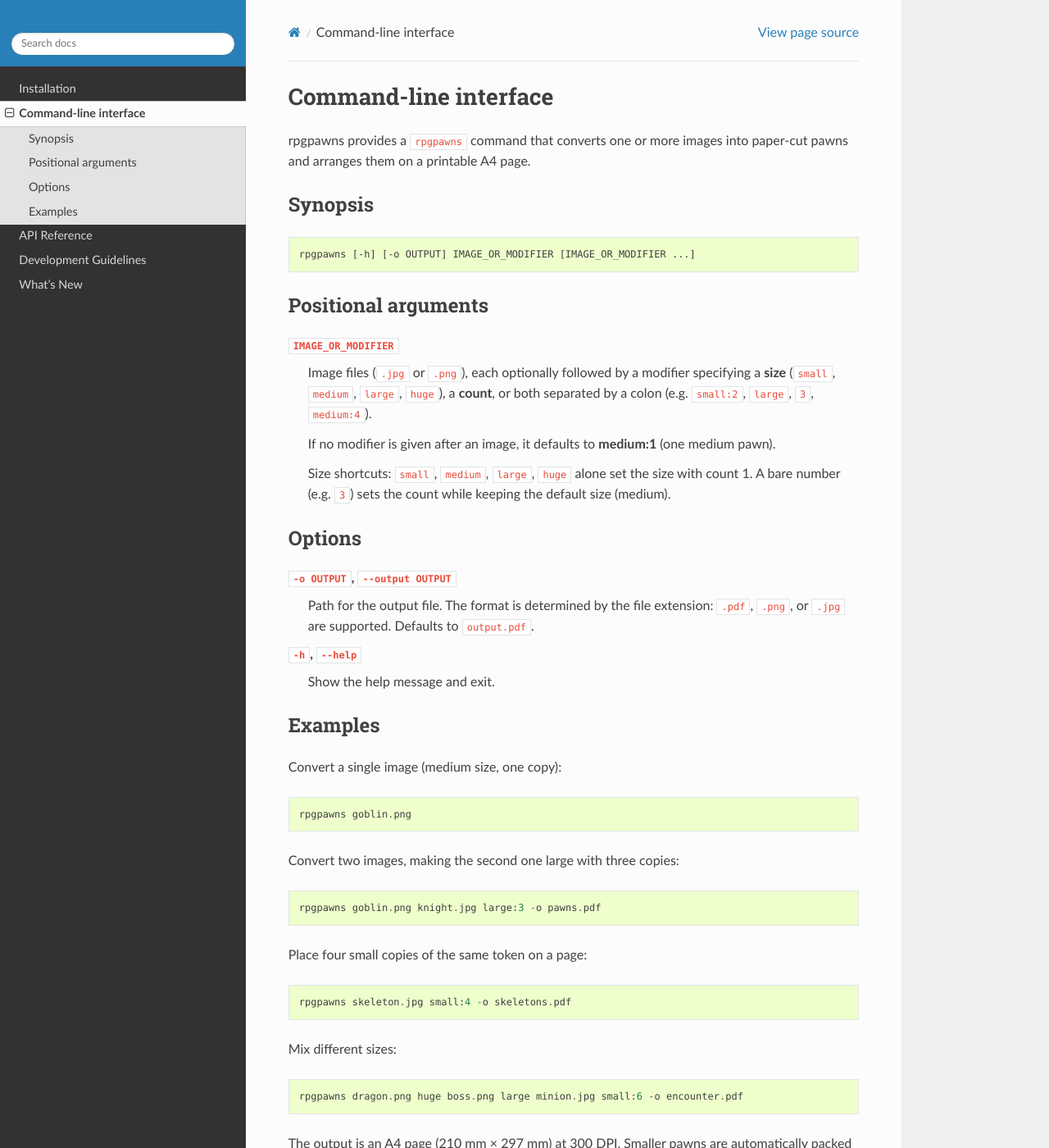
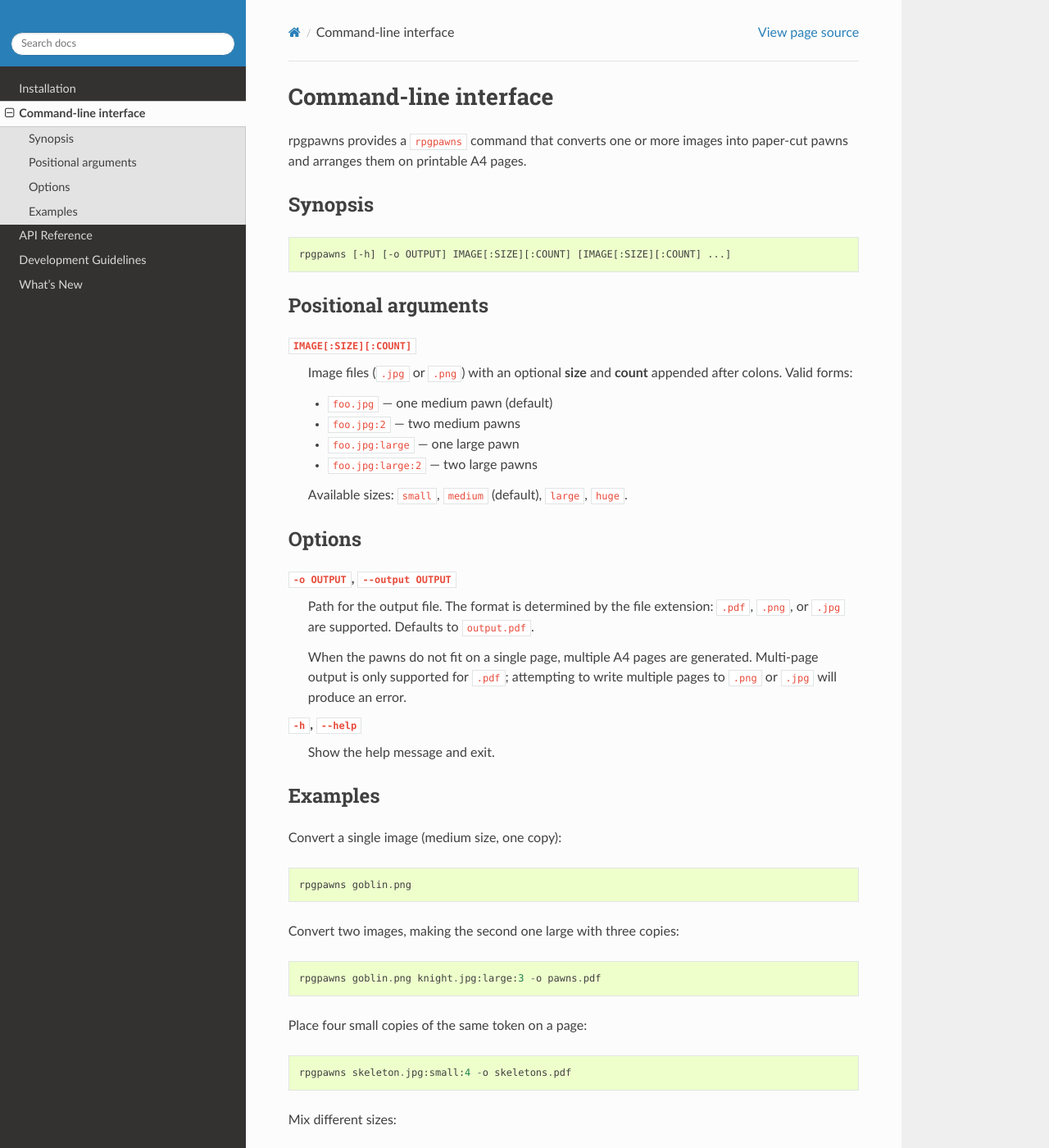
Before and after one commit to crusaderky/rpgpawns, a Sphinx documentation site: the page built from doc/cli.rst, in a window 1280 px wide and 1400 px high. Shown: the whole window at 82% size. Built offline with Sphinx 7.4.7 and the Read the Docs theme 3.1.0, drawn with Linux system fonts in a browser that asks for light colours; the version number could not be read and is left out; some of the changed text lies outside the part shown.

Commit message:
Tweak CLI and docs

```diff
--- a/doc/cli.rst
+++ b/doc/cli.rst
@@ -2,30 +2,28 @@ Command-line interface
 ======================
 
 rpgpawns provides a ``rpgpawns`` command that converts one or more images into
-paper-cut pawns and arranges them on a printable A4 page.
+paper-cut pawns and arranges them on printable A4 pages.
 
 Synopsis
 --------
 
 .. code-block:: text
 
-   rpgpawns [-h] [-o OUTPUT] IMAGE_OR_MODIFIER [IMAGE_OR_MODIFIER ...]
+   rpgpawns [-h] [-o OUTPUT] IMAGE[:SIZE][:COUNT] [IMAGE[:SIZE][:COUNT] ...]
 
 Positional arguments
 --------------------
 
-``IMAGE_OR_MODIFIER``
-   Image files (``.jpg`` or ``.png``), each optionally followed by a modifier
-   specifying a **size** (``small``, ``medium``, ``large``, ``huge``), a
-   **count**, or both separated by a colon (e.g. ``small:2``, ``large``,
-   ``3``, ``medium:4``).
+``IMAGE[:SIZE][:COUNT]``
+   Image files (``.jpg`` or ``.png``) with an optional **size** and **count**
+   appended after colons.  Valid forms:
 
-   If no modifier is given after an image, it defaults to **medium:1** (one
-   medium pawn).
+   - ``foo.jpg`` — one medium pawn (default)
+   - ``foo.jpg:2`` — two medium pawns
+   - ``foo.jpg:large`` — one large pawn
+   - ``foo.jpg:large:2`` — two large pawns
 
-   Size shortcuts: ``small``, ``medium``, ``large``, ``huge`` alone set the
-   size with count 1.  A bare number (e.g. ``3``) sets the count while
-   keeping the default size (medium).
+   Available sizes: ``small``, ``medium`` (default), ``large``, ``huge``.
 
 Options
 -------
@@ -34,6 +32,10 @@ Options
    Path for the output file. The format is determined by the file extension:
    ``.pdf``, ``.png``, or ``.jpg`` are supported.
    Defaults to ``output.pdf``.
+
+   When the pawns do not fit on a single page, multiple A4 pages are generated.
+   Multi-page output is only supported for ``.pdf``; attempting to write
+   multiple pages to ``.png`` or ``.jpg`` will produce an error.
 
 ``-h``, ``--help``
    Show the help message and exit.
@@ -47,15 +49,16 @@ Convert a single image (medium size, one copy)::
 
 Convert two images, making the second one large with three copies::
 
-   rpgpawns goblin.png knight.jpg large:3 -o pawns.pdf
+   rpgpawns goblin.png knight.jpg:large:3 -o pawns.pdf
 
 Place four small copies of the same token on a page::
 
-   rpgpawns skeleton.jpg small:4 -o skeletons.pdf
+   rpgpawns skeleton.jpg:small:4 -o skeletons.pdf
 
 Mix different sizes::
 
-   rpgpawns dragon.png huge boss.png large minion.jpg small:6 -o encounter.pdf
+   rpgpawns dragon.png:huge boss.png:large minion.jpg:small:6 -o encounter.pdf
 
-The output is an A4 page (210 mm × 297 mm) at 300 DPI.  Smaller pawns are
-automatically packed into unused slots of larger pawn rows when possible.
+The output is one or more A4 pages (210 mm × 297 mm) at 300 DPI.  Smaller
+pawns are automatically packed into unused slots of larger pawn rows when
+possible.
```
Also changed, not shown: doc/api.rst (+7 -2 lines), doc/index.rst (+9 -4 lines), 3 other files.
